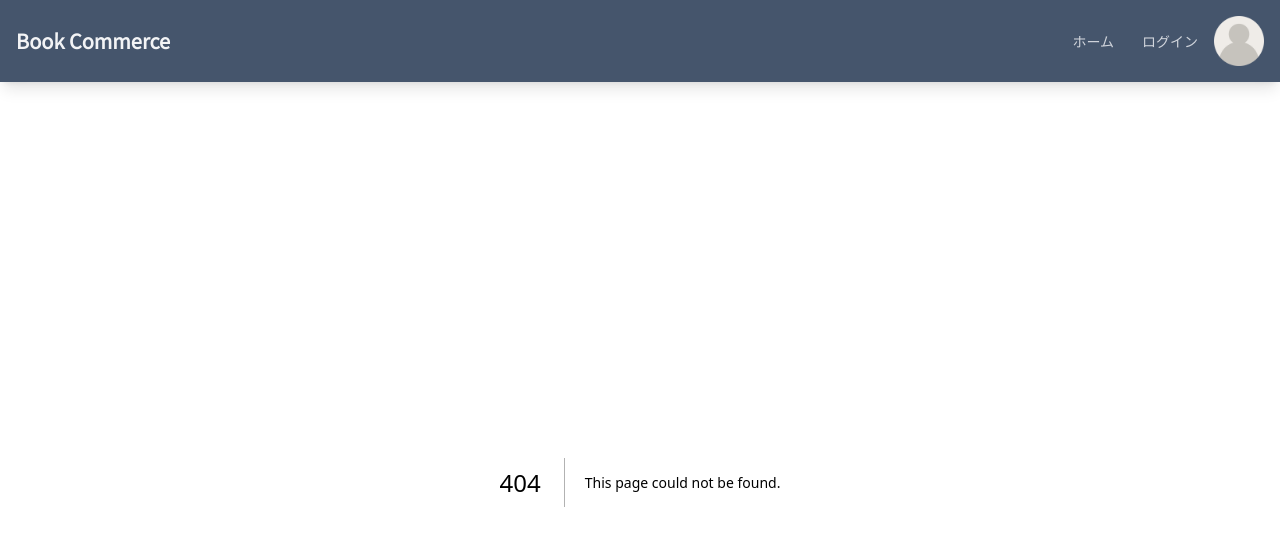
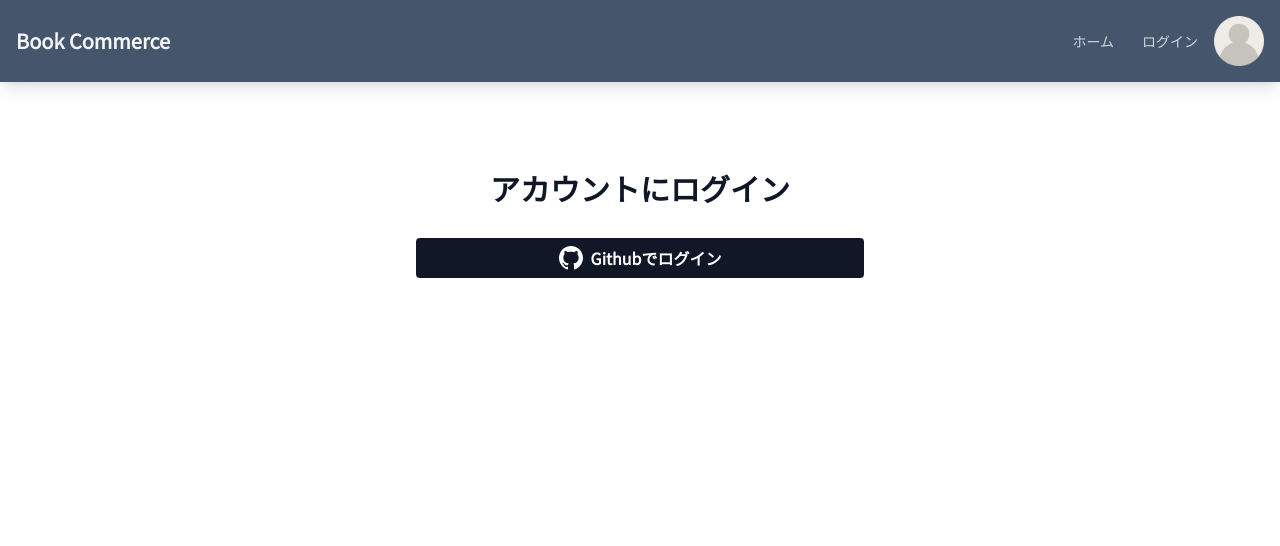
Before and after one commit to hirokihayano/book-commerce-app, a Next.js app: page /login in a window 1280 px wide. Before the commit this address had no page. Shown: the top 546 px of the page. Built offline with nearby package versions, Linux system fonts and the light colour scheme.

Commit message:
chore: loginページの新規作成

```diff
--- /dev/null
+++ b/src/app/login/page.tsx
@@ -0,0 +1,35 @@
+// "use client";
+
+// eslint-disable-next-line @next/next/no-async-client-component
+async function Login() {
+  return (
+    <div className="flex items-center justify-center py-16 px-4 sm:px-6 lg:px-8">
+      <div className="max-w-md w-full space-y-8">
+        <div>
+          <h2 className="mt-6 text-center text-3xl font-extrabold text-gray-900">
+            アカウントにログイン
+          </h2>
+        </div>
+        <div className="mt-8 space-y-6">
+          <div className="text-center">
+            <button className="bg-gray-900 hover:bg-gray-700 text-white font-bold py-2 px-4 rounded flex items-center justify-center w-full">
+              <svg
+                role="img"
+                viewBox="0 0 24 24"
+                xmlns="http://www.w3.org/2000/svg"
+                className="w-6 h-6 mr-2"
+                fill="currentColor"
+              >
+                <title>GitHub icon</title>
+                <path d="M12 0C5.373 0 0 5.373 0 12c0 5.302 3.438 9.8 8.205 11.387.6.113.82-.258.82-.577 0-.285-.01-1.04-.015-2.04-3.338.723-4.042-1.608-4.042-1.608-.546-1.386-1.332-1.754-1.332-1.754-1.087-.743.083-.728.083-.728 1.205.085 1.84 1.236 1.84 1.236 1.07 1.835 2.807 1.305 3.492.998.108-.775.42-1.305.763-1.605-2.665-.3-5.467-1.332-5.467-5.93 0-1.31.468-2.382 1.235-3.22-.124-.303-.535-1.524.117-3.176 0 0 1.008-.322 3.3 1.23.956-.266 1.98-.398 3-.403 1.02.005 2.044.137 3 .403 2.29-1.552 3.297-1.23 3.297-1.23.653 1.652.242 2.873.118 3.176.768.838 1.234 1.91 1.234 3.22 0 4.61-2.805 5.625-5.475 5.92.43.372.824 1.102.824 2.222 0 1.604-.015 2.897-.015 3.29 0 .322.216.697.825.577C20.565 21.795 24 17.298 24 12c0-6.627-5.373-12-12-12z" />
+              </svg>
+              <span>Githubでログイン</span>
+            </button>
+          </div>
+        </div>
+      </div>
+    </div>
+  );
+}
+
+export default Login;
```
